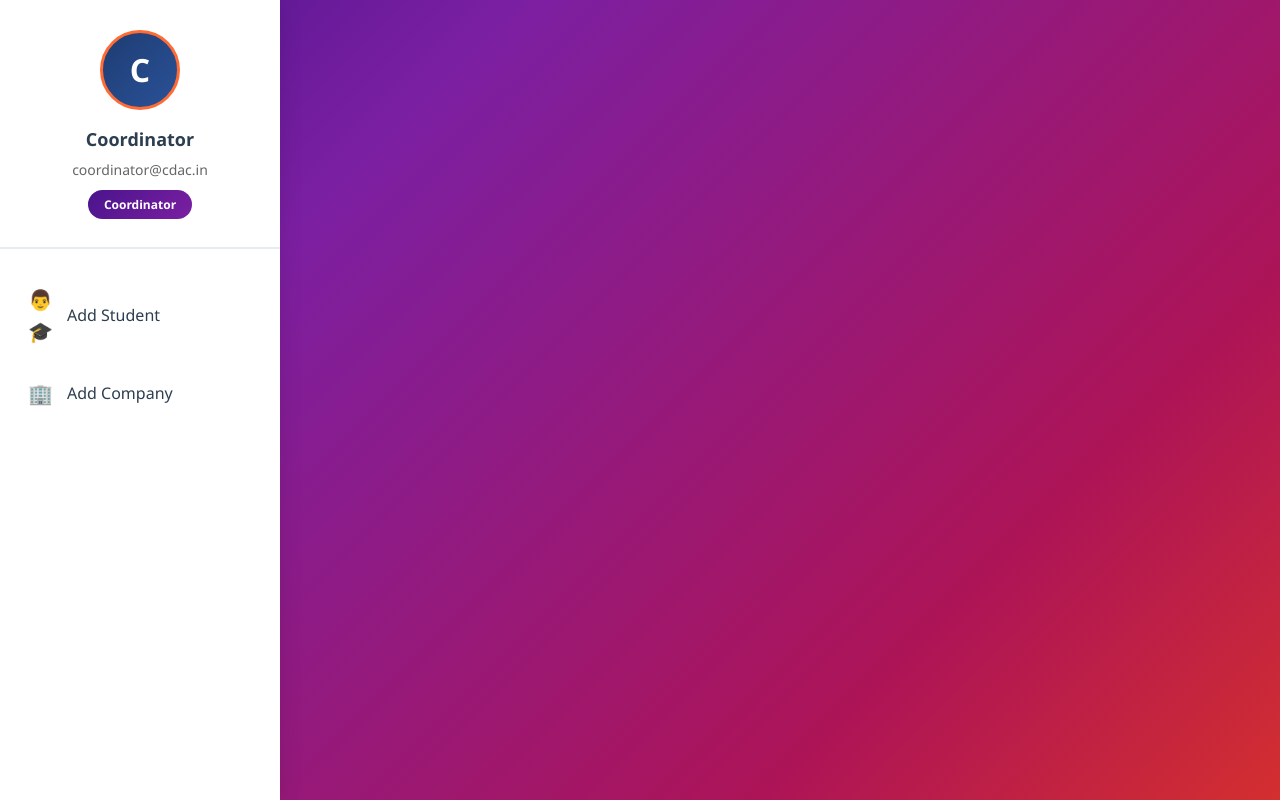
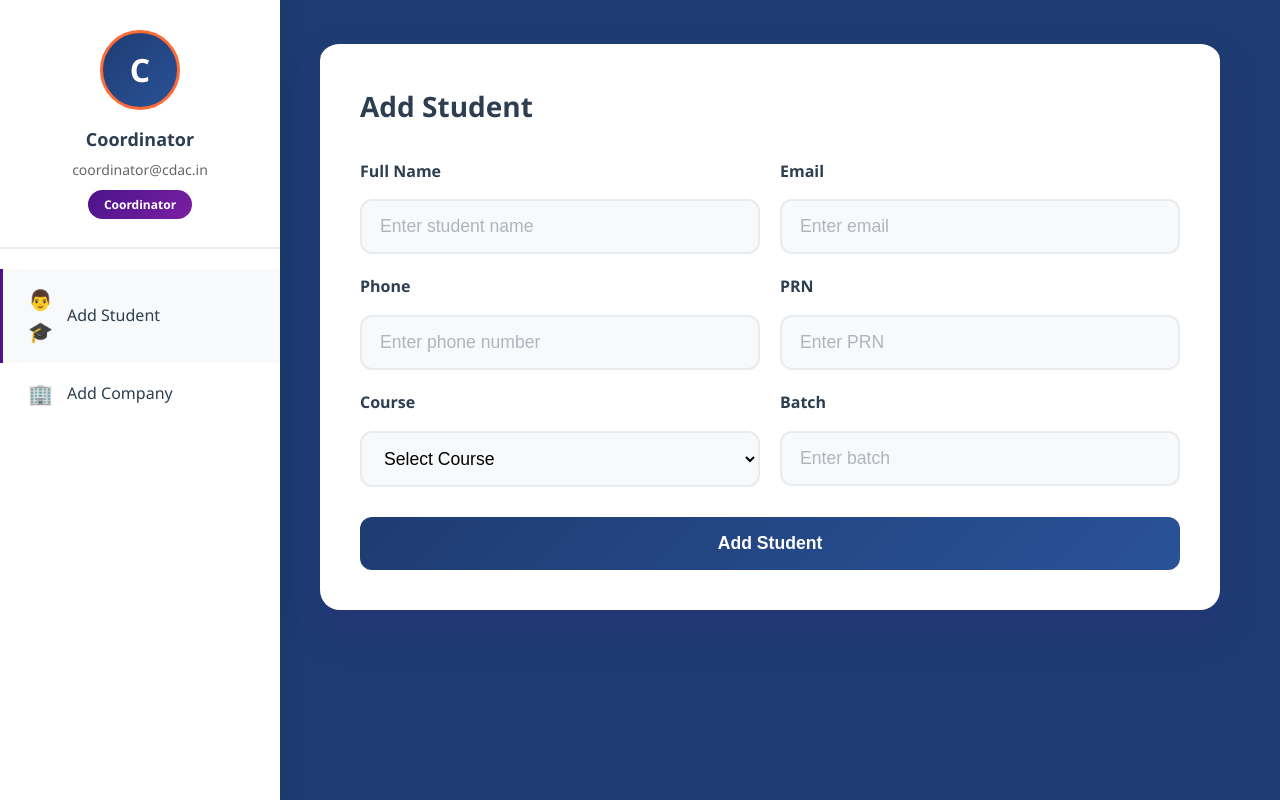
Before and after one commit to Common-Placement-Portal/FRONTEND, a React (Vite) app: page /coordinator in a window 1280 px wide. Built offline with nearby package versions, Linux system fonts and the light colour scheme.

Commit message:
Initial adding student page

```diff
--- a/src/dashboards/coordinator/CoordinatorDashboard.jsx
+++ b/src/dashboards/coordinator/CoordinatorDashboard.jsx
@@ -1,7 +1,9 @@
-import React from 'react';
+import React, { useState } from 'react';
 import '../../styles/dashboard.css';
 
 const CoordinatorDashboard = () => {
+  const [activeSection, setActiveSection] = useState('addStudent');
+
   return (
     <div className="dashboard-container">
       {/* Left Sidebar */}
@@ -22,12 +24,18 @@ const CoordinatorDashboard = () => {
 
         {/* Navigation Menu */}
         <div className="nav-menu">
-          <div className="nav-item">
+          <div
+            className={`nav-item ${activeSection === 'addStudent' ? 'active' : ''}`}
+            onClick={() => setActiveSection('addStudent')}
+          >
             <div className="nav-icon">👨🎓</div>
             <span>Add Student</span>
           </div>
 
-          <div className="nav-item">
+          <div
+            className={`nav-item ${activeSection === 'addCompany' ? 'active' : ''}`}
+            onClick={() => setActiveSection('addCompany')}
+          >
             <div className="nav-icon">🏢</div>
             <span>Add Company</span>
           </div>
@@ -36,6 +44,52 @@ const CoordinatorDashboard = () => {
 
       {/* Main Content */}
       <div className="main-content">
+        {activeSection === 'addStudent' && (
+          <div className="form-container">
+            <h2>Add Student</h2>
+            <form className="dashboard-form">
+              <div className="form-row">
+                <div className="form-group">
+                  <label>Full Name</label>
+                  <input type="text" className="form-input" placeholder="Enter student name" />
+                </div>
+                <div className="form-group">
+                  <label>Email</label>
+                  <input type="email" className="form-input" placeholder="Enter email" />
+                </div>
+              </div>
+
+              <div className="form-row">
+                <div className="form-group">
+                  <label>Phone</label>
+                  <input type="tel" className="form-input" placeholder="Enter phone number" />
+                </div>
+                <div className="form-group">
+                  <label>PRN</label>
+                  <input type="text" className="form-input" placeholder="Enter PRN" />
+                </div>
+              </div>
+
+              <div className="form-row">
+                <div className="form-group">
+                  <label>Course</label>
+                  <select className="form-input">
+                    <option>Select Course</option>
+                    <option>PG-DAC</option>
+                    <option>PG-DBDA</option>
+                    <option>PG-DITISS</option>
+                  </select>
+                </div>
+                <div className="form-group">
+                  <label>Batch</label>
+                  <input type="text" className="form-input" placeholder="Enter batch" />
+                </div>
+              </div>
+
+              <button type="submit" className="submit-btn">Add Student</button>
+            </form>
+          </div>
+        )}
       </div>
     </div>
   );
--- a/src/styles/dashboard.css
+++ b/src/styles/dashboard.css
@@ -2,7 +2,7 @@
 .dashboard-container {
   display: flex;
   height: 100vh;
-  background: linear-gradient(135deg, #4a148c 0%, #7b1fa2 25%, #ad1457 75%, #d32f2f 100%);
+  background: #1e3c72;
 }
 
 /* Sidebar Styles */
@@ -153,6 +153,54 @@
   margin: 0;
 }
 
+/* Form Container */
+.form-container {
+  background: white;
+  padding: 40px;
+  border-radius: 20px;
+  box-shadow: 0 20px 40px rgba(74, 20, 140, 0.15);
+  border-top: 4px solid #1e3c72;
+  max-width: 900px;
+}
+
+.form-container h2 {
+  color: #2c3e50;
+  margin: 0 0 30px 0;
+  font-size: 28px;
+  font-weight: 700;
+}
+
+.dashboard-form {
+  display: flex;
+  flex-direction: column;
+  gap: 20px;
+}
+
+.form-row {
+  display: grid;
+  grid-template-columns: 1fr 1fr;
+  gap: 20px;
+}
+
+.submit-btn {
+  background: linear-gradient(135deg, #1e3c72 0%, #2a5298 100%);
+  color: white;
+  border: none;
+  padding: 16px 24px;
+  border-radius: 12px;
+  font-size: 1.1rem;
+  font-weight: 600;
+  cursor: pointer;
+  transition: all 0.3s ease;
+  margin-top: 10px;
+}
+
+.submit-btn:hover {
+  background: linear-gradient(135deg, #2a5298 0%, #1e3c72 100%);
+  transform: translateY(-2px);
+  box-shadow: 0 8px 20px rgba(30, 60, 114, 0.3);
+}
+
 /* Responsive Design */
 @media (max-width: 768px) {
   .dashboard-container {
@@ -185,4 +233,12 @@
   .welcome-card {
     padding: 30px 20px;
   }
+
+  .form-row {
+    grid-template-columns: 1fr;
+  }
+
+  .form-container {
+    padding: 30px 20px;
+  }
 }
```
